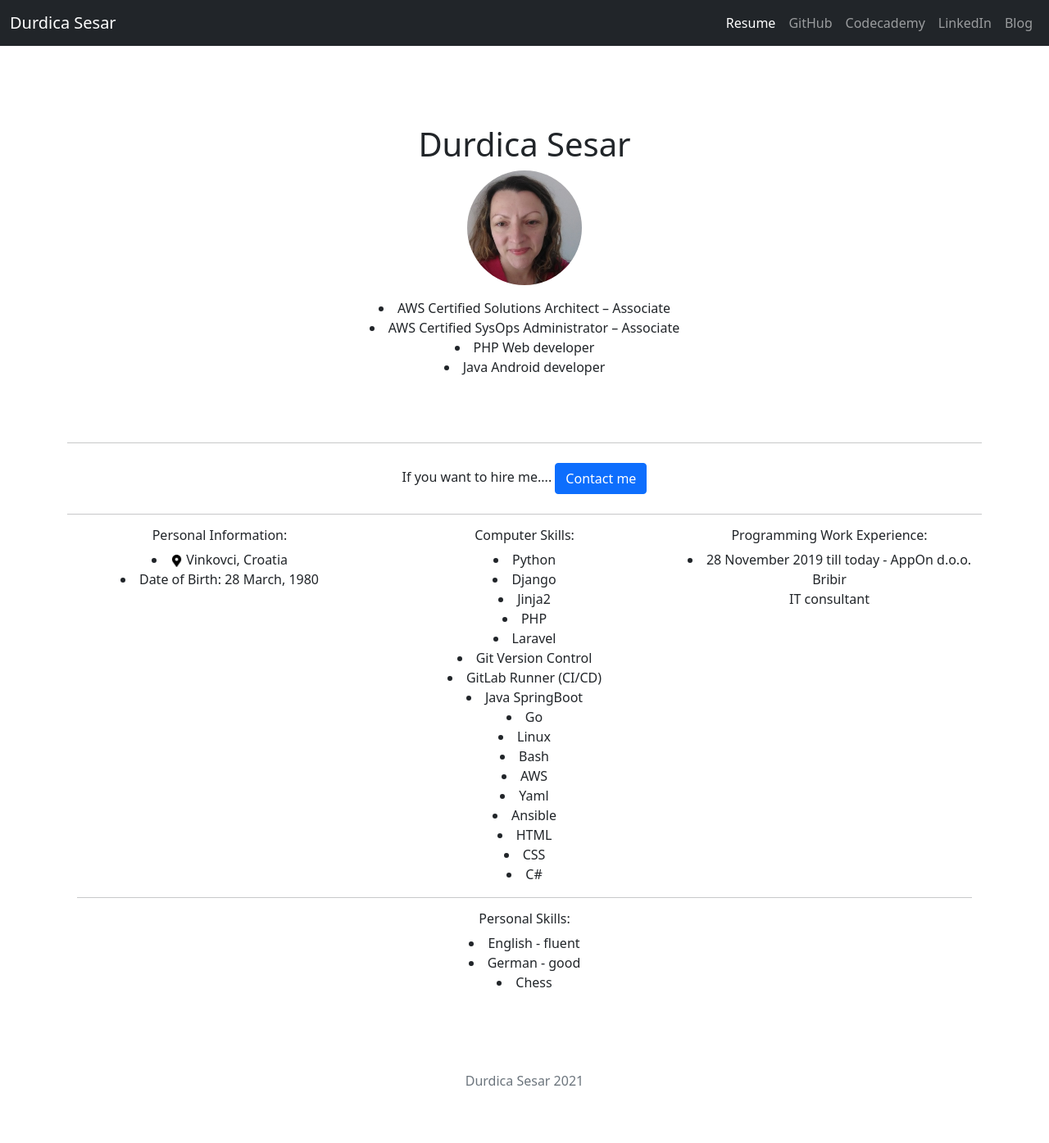
After one commit to djurdjicasesar/portfolio-project, a Django app: page /resume/ in a window 1280 px wide. The commit adds this page. Shown: the whole page at 82% size. Run offline with Django 3.2, Linux system fonts and the light colour scheme.

Commit message:
resume view

```diff
--- a/blog/models.py
+++ b/blog/models.py
@@ -6,3 +6,9 @@ class Blog(models.Model):
     pub_date = models.DateTimeField()
     body = models.TextField()
     image = models.ImageField(upload_to='images/')
+
+    def __str__(self):
+        return self.title
+
+    def pub_date_minutless(self):
+        return self.pub_date.strftime('%e %b %Y')
--- /dev/null
+++ b/jobs/templates/jobs/resume.html
@@ -0,0 +1,105 @@
+<!doctype html>
+<html lang="en">
+<head>
+  <meta charset="utf-8">
+  <meta name="viewport" content="width=device-width, initial-scale=1">
+  <meta name="description" content="">
+  <meta name="author" content="Mark Otto, Jacob Thornton, and Bootstrap contributors">
+  <meta name="generator" content="Hugo 0.79.0">
+  <title>Durdica's Resume</title>
+
+  <link rel="canonical" href="https://getbootstrap.com/docs/5.0/examples/album/">
+  <link href="https://cdn.jsdelivr.net/npm/bootstrap@5.0.0-beta1/dist/css/bootstrap.min.css" rel="stylesheet" integrity="sha384-giJF6kkoqNQ00vy+HMDP7azOuL0xtbfIcaT9wjKHr8RbDVddVHyTfAAsrekwKmP1" crossorigin="anonymous">
+
+</head>
+<body>
+  <header>
+    <nav class="navbar navbar-expand-lg navbar-dark bg-dark">
+      <div class="container-fluid">
+        <a class="navbar-brand" href="{% url 'home' %}">Durdica Sesar</a>
+        <button class="navbar-toggler" type="button" data-bs-toggle="collapse" data-bs-target="#navbarNavAltMarkup" aria-controls="navbarNavAltMarkup" aria-expanded="false" aria-label="Toggle navigation">
+          <span class="navbar-toggler-icon"></span>
+        </button>
+        <div class="collapse navbar-collapse justify-content-end" id="navbarNavAltMarkup">
+          <div class="navbar-nav">
+            <a class="nav-link active"  aria-current="page" href="{% url 'resume' %}">Resume</a>
+            <a class="nav-link" target="_blank" aria-current="page" href="https://github.com/djurdjicasesar">GitHub</a>
+            <a class="nav-link" target="_blank" aria-current="page" href="https://www.codecademy.com/profiles/djurdjica">Codecademy</a>
+            <a class="nav-link" target="_blank" href="https://www.linkedin.com/in/djurdjica-sesar/">LinkedIn</a>
+            <a class="nav-link" href="{% url 'allposts' %}">Blog</a>
+          </div>
+        </div>
+      </div>
+    </nav>
+  </header>
+  <main>
+    <section class="py-5 text-center container">
+      <div class="row py-lg-5">
+        <div class="col-lg-6 col-md-8 mx-auto">
+          <h1 class="fw-light">Durdica Sesar</h1>
+          <div class="row">
+            <div class="col-lg-12">
+              <img class="bd-placeholder-img rounded-circle justify-content-start" src="../static/me.jpg" width="140" height="140"/>
+            </div>
+          </div>
+          <p>
+            <li>AWS Certified Solutions Architect – Associate</li>
+            <li>AWS Certified SysOps Administrator – Associate</li>
+            <li>PHP Web developer</li>
+            <li>Java Android developer</li>
+          </p></div></div>
+          <hr>
+          <p>
+            If you want to hire me....
+            <a href="mailto:durdicasesar@gmail.com?subject=portfoliomail" class="btn btn-primary my-2">Contact me</a>
+          </p>
+          <hr>
+          <div class="container">
+            <div class="row">
+              <div class="col-sm">
+                <h6>Personal Information:</h6>
+                <li><img src="../static/locationicon.jpg" width="15"height="15"/>
+                  Vinkovci, Croatia</li>
+                  <li>Date of Birth: 28 March, 1980</li>
+                </div>
+                <div class="col-sm">
+                  <h6>Computer Skills:</h6>
+                  <li>Python</li>
+                  <li>Django</li>
+                  <li>Jinja2</li>
+                  <li>PHP</li>
+                  <li>Laravel</li>
+                  <li>Git Version Control</li>
+                  <li>GitLab Runner (CI/CD)</li>
+                  <li>Java SpringBoot</li>
+                  <li>Go</li>
+                  <li>Linux</li>
+                  <li>Bash</li>
+                  <li>AWS</li>
+                  <li>Yaml</li>
+                  <li>Ansible</li>
+                  <li>HTML</li>
+                  <li>CSS</li>
+                  <li>C#</li>
+                </div>
+                <div class="col-sm">
+                  <h6>Programming Work Experience:</h6>
+                  <li>28 November 2019 till today - AppOn d.o.o. Bribir</li>
+                  IT consultant
+                </div>
+              </div>
+                <hr>
+                <h6>Personal Skills:</h6>
+                <li>English - fluent</li>
+                <li>German - good</li>
+                <li>Chess</li>
+            </section>
+          </main>
+          <footer class="text-muted py-5">
+            <div class="container text-center">
+              <p>Durdica Sesar {% now "Y" %}</p>
+            </div>
+          </footer>
+          <script src="https://cdn.jsdelivr.net/npm/bootstrap@5.0.0-beta1/dist/js/bootstrap.bundle.min.js" integrity="sha384-ygbV9kiqUc6oa4msXn9868pTtWMgiQaeYH7/t7LECLbyPA2x65Kgf80OJFdroafW" crossorigin="anonymous"></script>
+        </body>
+        </html>
--- a/jobs/views.py
+++ b/jobs/views.py
@@ -4,3 +4,7 @@ from .models import Job
 def home(request):
     jobs = Job.objects
     return render(request, 'jobs/home.html', {'jobs': jobs})
+
+def resume(request):
+    resume = Job.objects
+    return render(request, 'jobs/resume.html', {'resume': resume})
--- a/portfolio/settings.py
+++ b/portfolio/settings.py
@@ -122,6 +122,9 @@ USE_TZ = True
 
 # Static files (CSS, JavaScript, Images)
 # https://docs.djangoproject.com/en/3.1/howto/static-files/
+STATICFILES_DIRS = [BASE_DIR / 'portfolio/static/']
+
+STATIC_ROOT = BASE_DIR / 'static'
 
 STATIC_URL = '/static/'
 
--- a/portfolio/urls.py
+++ b/portfolio/urls.py
@@ -9,5 +9,6 @@ import jobs.views
 urlpatterns = [
     path('admin/', admin.site.urls),
     path('', jobs.views.home, name='home'),
+    path('resume/', jobs.views.resume, name='resume'),
     path('blog/', include('blog.urls')),
 ] + static(settings.MEDIA_URL, document_root=settings.MEDIA_ROOT)
```
Also changed, not shown: blog/templates/blog/allposts.html (+8 -65 lines), jobs/templates/jobs/home.html (+7 -6 lines), portfolio/static/locationicon.jpg (added), portfolio/static/me.jpg (added).
